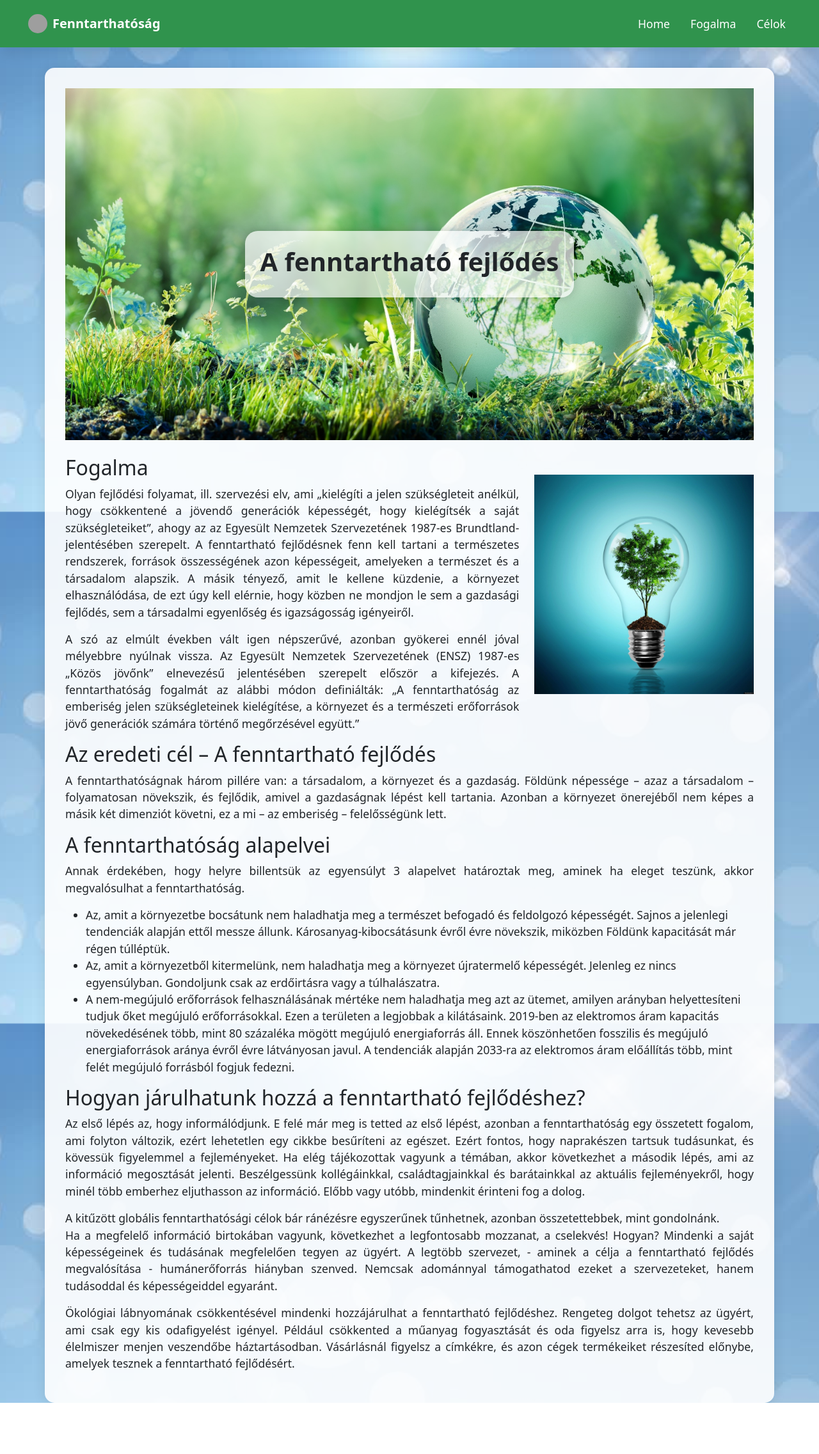
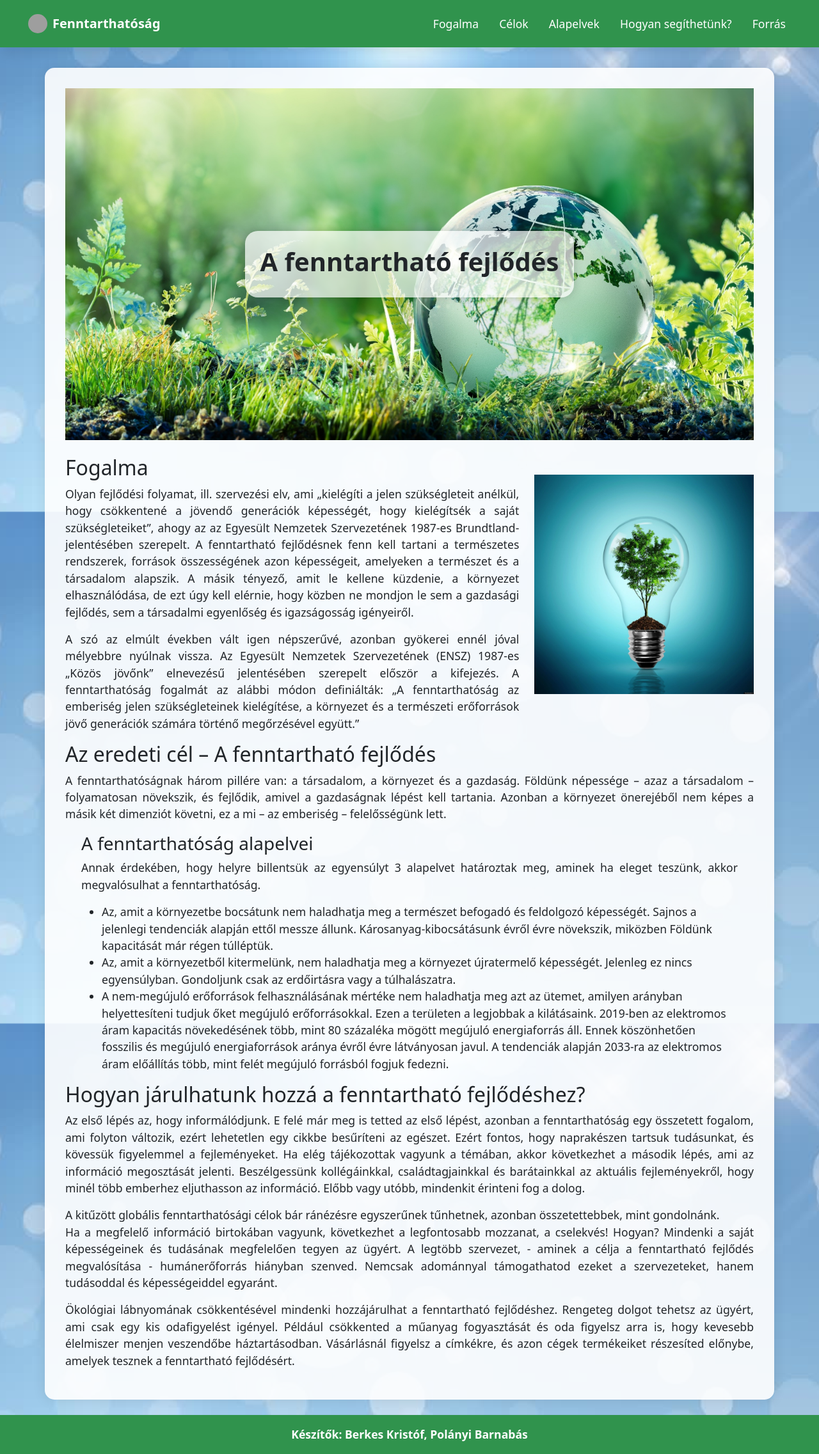
Before and after one commit to barry-0/fenntarthatosag, a plain HTML site: page index.html in a window 1280 px wide. Shown: the whole page at 64% size. Before the commit the page ends 2193 px from the top, so only its background shows below. Drawn offline with nearby package versions, Linux system fonts and the light colour scheme; grey boxes are pictures that could not be loaded.

Commit message:
szöveg + lábléc

```diff
--- a/index.html
+++ b/index.html
@@ -15,7 +15,7 @@
         </a>
 
         <button class="navbar-toggler" type="button" data-bs-toggle="collapse" data-bs-target="#navbarNavDropdown" aria-controls="navbarNavDropdown" aria-expanded="false" aria-label="Toggle navigation">
-          <div onclick="Nigger(this)">
+          <div onclick="nav(this)">
               <div class="bar1"></div>
               <div class="bar2"></div>
               <div class="bar3"></div>
@@ -25,13 +25,19 @@
         <div class="collapse navbar-collapse" id="navbarNavDropdown">
           <ul class="navbar-nav ms-auto">
             <li class="nav-item">
-              <a class="nav-link active" href="#">Home</a>
+              <a class="nav-link active" href="#fogalma">Fogalma</a>
             </li>
             <li class="nav-item">
-              <a class="nav-link" href="#">Fogalma</a>
+              <a class="nav-link" href="#celok">Célok</a>
             </li>
             <li class="nav-item">
-              <a class="nav-link" href="#">Célok</a>
+              <a class="nav-link" href="#alapelvek">Alapelvek</a>
+            </li>
+            <li class="nav-item">
+              <a class="nav-link" href="#segit">Hogyan segíthetünk?</a>
+            </li>
+            <li class="nav-item">
+              <a class="nav-link" href="https://montiviz.hu/hu/hirek/mit-jelent-a-fenntarthatosag" target="_blank">Forrás</a>
             </li>
           </ul>
         </div>
@@ -48,33 +54,38 @@
       <br>
       <div class="row">
         <div id="" class="col-lg-8 col-md-6 col-sm-12">
-          <h2>Fogalma</h2>
+          <h2 id="fogalma">Fogalma</h2>
           <p>Olyan fejlődési folyamat, ill. szervezési elv, ami „kielégíti a jelen szükségleteit anélkül, hogy csökkentené a jövendő generációk képességét, hogy kielégítsék a saját szükségleteiket”, ahogy az az Egyesült Nemzetek Szervezetének 1987-es Brundtland-jelentésében szerepelt. A fenntartható fejlődésnek fenn kell tartani a természetes rendszerek, források összességének azon képességeit, amelyeken a természet és a társadalom alapszik. A másik tényező, amit le kellene küzdenie, a környezet elhasználódása, de ezt úgy kell elérnie, hogy közben ne mondjon le sem a gazdasági fejlődés, sem a társadalmi egyenlőség és igazságosság igényeiről.</p>
           <p>A szó az elmúlt években vált igen népszerűvé, azonban gyökerei ennél jóval mélyebbre nyúlnak vissza. Az Egyesült Nemzetek Szervezetének (ENSZ) 1987-es „Közös jövőnk” elnevezésű jelentésében szerepelt először a kifejezés. A fenntarthatóság fogalmát az alábbi módon definiálták: „A fenntarthatóság az emberiség jelen szükségleteinek kielégítése, a környezet és a természeti erőforrások jövő generációk számára történő megőrzésével együtt.”</p>
         </div>
         <div class="col-lg-4 col-md-6 col-sm-12">
-          <img src="kepek/lightbulb.jpg" alt="" class="kiskep">
+          <img src="kepek/lightbulb.jpg" alt="Villanykörte" title="Villanykörte" class="kiskep">
         </div>
       </div>
-      <h2>Az eredeti cél – A fenntartható fejlődés</h2>
+      <h2 id="celok">Az eredeti cél – A fenntartható fejlődés</h2>
       <p colspan="2">A fenntarthatóságnak három pillére van: a társadalom, a környezet és a gazdaság. Földünk népessége – azaz a társadalom – folyamatosan növekszik, és fejlődik, amivel a gazdaságnak lépést kell tartania. Azonban a környezet önerejéből nem képes a másik két dimenziót követni, ez a mi – az emberiség – felelősségünk lett.</p>
-      <h2>A fenntarthatóság alapelvei</h2>
+      <div id="alapelv">
+        <h3 id="alapelvek">A fenntarthatóság alapelvei</h3>
         <p>Annak érdekében, hogy helyre billentsük az egyensúlyt 3 alapelvet határoztak meg, aminek ha eleget teszünk, akkor megvalósulhat a fenntarthatóság.</p>
         <ul>
           <li>Az, amit a környezetbe bocsátunk nem haladhatja meg a természet befogadó és feldolgozó képességét. Sajnos a jelenlegi tendenciák alapján ettől messze állunk. Károsanyag-kibocsátásunk évről évre növekszik, miközben Földünk kapacitását már régen túlléptük.</li>
           <li>Az, amit a környezetből kitermelünk, nem haladhatja meg a környezet újratermelő képességét. Jelenleg ez nincs egyensúlyban. Gondoljunk csak az erdőirtásra vagy a túlhalászatra.</li>
           <li>A nem-megújuló erőforrások felhasználásának mértéke nem haladhatja meg azt az ütemet, amilyen arányban helyettesíteni tudjuk őket megújuló erőforrásokkal. Ezen a területen a legjobbak a kilátásaink. 2019-ben az elektromos áram kapacitás növekedésének több, mint 80 százaléka mögött megújuló energiaforrás áll. Ennek köszönhetően fosszilis és megújuló energiaforrások aránya évről évre látványosan javul. A tendenciák alapján 2033-ra az elektromos áram előállítás több, mint felét megújuló forrásból fogjuk fedezni.</li>
         </ul>
-      <h2>Hogyan járulhatunk hozzá a fenntartható fejlődéshez?</h2>
+      </div>
+      <h2 id="segit">Hogyan járulhatunk hozzá a fenntartható fejlődéshez?</h2>
       <p>Az első lépés az, hogy informálódjunk. E felé már meg is tetted az első lépést, azonban a fenntarthatóság egy összetett fogalom, ami folyton változik, ezért lehetetlen egy cikkbe besűríteni az egészet. Ezért fontos, hogy naprakészen tartsuk tudásunkat, és kövessük figyelemmel a fejleményeket. Ha elég tájékozottak vagyunk a témában, akkor következhet a második lépés, ami az információ megosztását jelenti. Beszélgessünk kollégáinkkal, családtagjainkkal és barátainkkal az aktuális fejleményekről, hogy minél több emberhez eljuthasson az információ. Előbb vagy utóbb, mindenkit érinteni fog a dolog.</p>
       <p>A kitűzött globális fenntarthatósági célok bár ránézésre egyszerűnek tűnhetnek, azonban összetettebbek, mint gondolnánk.<br>Ha a megfelelő információ birtokában vagyunk, következhet a legfontosabb mozzanat, a cselekvés! Hogyan? Mindenki a saját képességeinek és tudásának megfelelően tegyen az ügyért. A legtöbb szervezet, - aminek a célja a fenntartható fejlődés megvalósítása - humánerőforrás hiányban szenved. Nemcsak adománnyal támogathatod ezeket a szervezeteket, hanem tudásoddal és képességeiddel egyaránt.</p>
       <p>Ökológiai lábnyomának csökkentésével mindenki hozzájárulhat a fenntartható fejlődéshez. Rengeteg dolgot tehetsz az ügyért, ami csak egy kis odafigyelést igényel. Például csökkented a műanyag fogyasztását és oda figyelsz arra is, hogy kevesebb élelmiszer menjen veszendőbe háztartásodban. Vásárlásnál figyelsz a címkékre, és azon cégek termékeiket részesíted előnybe, amelyek tesznek a fenntartható fejlődésért.</p>
     </div>
-
+    <br>
+    <footer id="lab">
+      <p id="labszoveg">Készítők: Berkes Kristóf, Polányi Barnabás</p>
+    </footer>
     <script>
-      function Nigger(x) {
-        x.classList.toggle("buzix");
-        console.log("nav nigger " + x);
+      function nav(x) {
+        x.classList.toggle("xanimacio");
+        console.log("nav" + x);
       }
     </script>
     <script src="https://cdn.jsdelivr.net/npm/bootstrap@5.1.3/dist/js/bootstrap.bundle.min.js" integrity="sha384-ka7Sk0Gln4gmtz2MlQnikT1wXgYsOg+OMhuP+IlRH9sENBO0LRn5q+8nbTov4+1p" crossorigin="anonymous"></script>
--- a/style.css
+++ b/style.css
@@ -51,6 +51,23 @@ p {
 
 ul {
     font-size: 1.1rem;
+}
+
+#alapelv{
+    padding-left: 25px;
+    padding-right: 25px;
+}
+
+#lab{
+    background-color: #30934d;
+    padding: 0.1rem 1.5rem;
+}
+
+#labszoveg{
+    padding-top: 15px;
+    text-align: center;
+    color: white;
+    font-weight: bold;
 }
 
 .navbar {
@@ -115,12 +132,12 @@ ul {
     transition: 0.4s;
 }
 
-.buzix .bar1 {
+.xanimacio .bar1 {
     transform: translate(0, 11px) rotate(-45deg);
 }
 
-.buzix .bar2 {opacity: 0;}
+.xanimacio .bar2 {opacity: 0;}
 
-.buzix .bar3 {
+.xanimacio .bar3 {
     transform: translate(0, -11px) rotate(45deg);
 }
```
Lines whose indentation alone changed are shown as unchanged.
